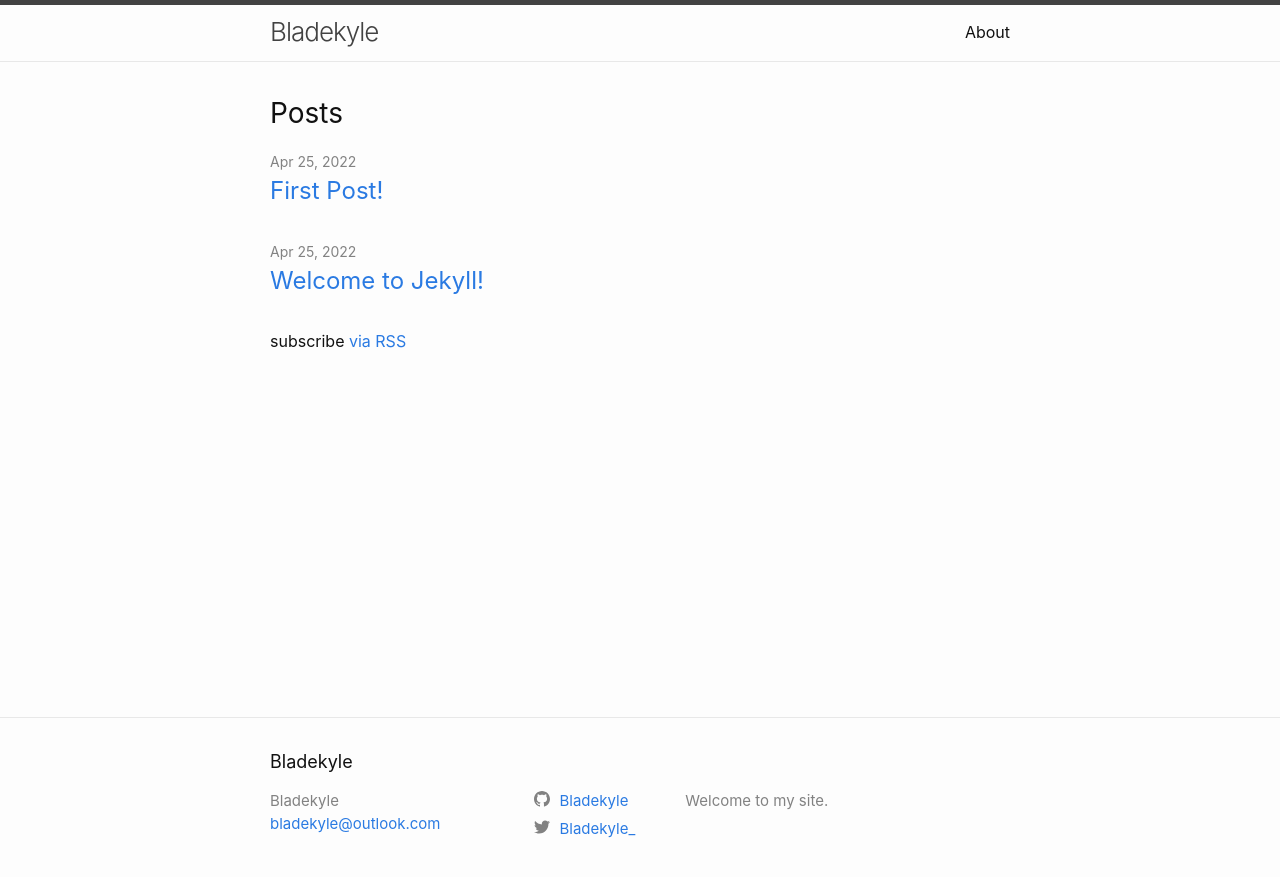
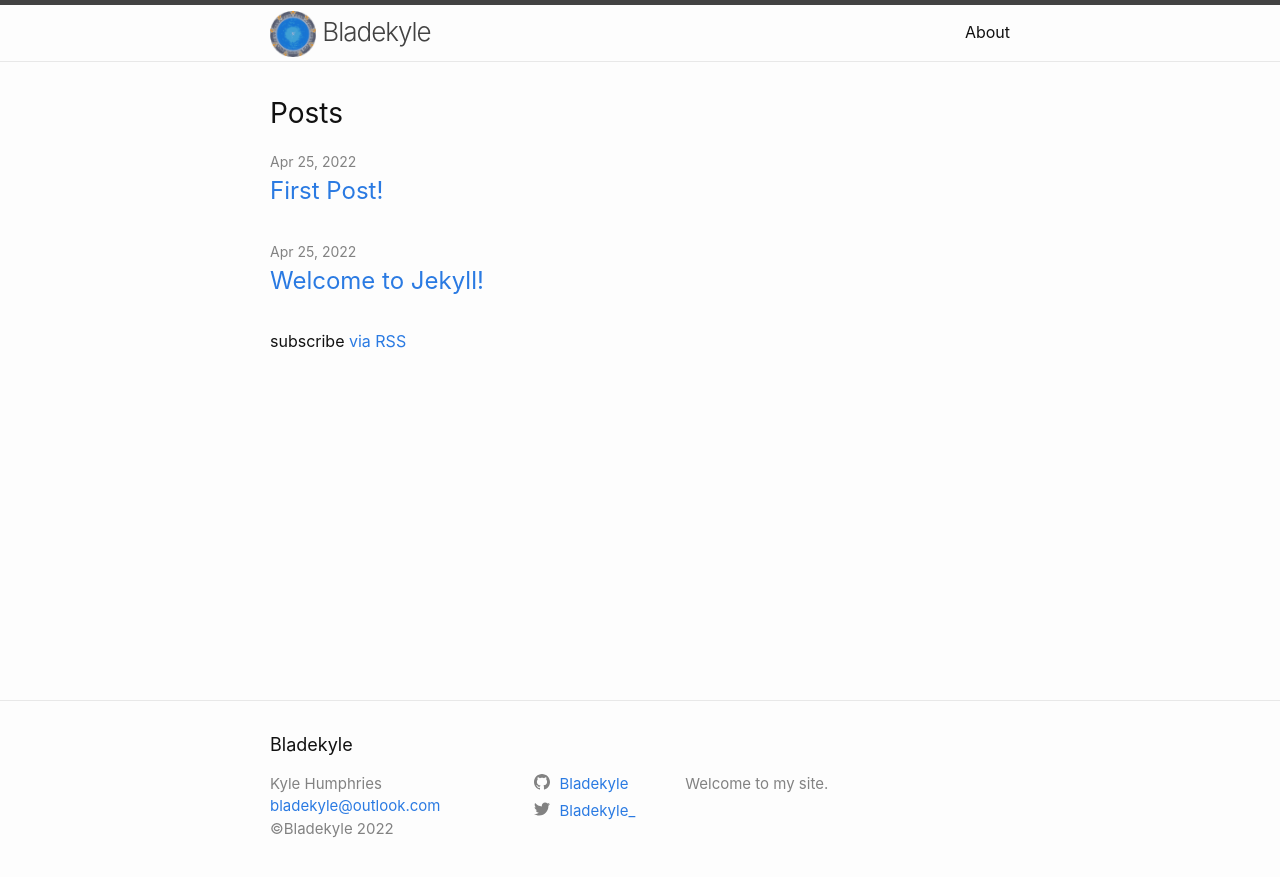
Before and after one commit to Bladekyle/Bladekyle.github.io, a Jekyll site: the page built from index.markdown, in a window 1280 px wide. Shown: the top 877 px of the page. Built offline with Jekyll 4.4.1, drawn with Linux system fonts in a browser that asks for light colours.

Commit message:
Added brands: logo and social media.

```diff
--- a/Gemfile
+++ b/Gemfile
@@ -33,4 +33,4 @@ gem "wdm", "~> 0.1.1", :platforms => [:mingw, :x64_mingw, :mswin]
 # do not have a Java counterpart.
 gem "http_parser.rb", "~> 0.6.0", :platforms => [:jruby]
 
-#gem "webrick", "~> 1.7"
+gem "webrick", "~> 1.7"
--- a/_config.yml
+++ b/_config.yml
@@ -27,6 +27,12 @@ url: "https://bladekyle.github.io" # the base hostname & protocol for your site,
 twitter_username: Bladekyle_
 github_username:  Bladekyle
 
+author: Kyle Humphries
+
+#Added a copyright. The symbol and year will be added automatically.
+copyright: "Bladekyle"
+logo: /images/logo.png
+
 # Build settings
 # Copied the theme locally to make custom changes.
 # theme: minima
--- a/_includes/footer.html
+++ b/_includes/footer.html
@@ -18,6 +18,9 @@
             {%- if site.email -%}
             <li><a class="u-email" href="mailto:{{ site.email }}">{{ site.email }}</a></li>
             {%- endif -%}
+            {%- if site.copyright -%}
+            <li>&copy;{{ site.copyright }} {{ 'now' | date: "%Y" }}</li>
+            {%- endif -%}
         </ul>
       </div>
 
--- a/_includes/header.html
+++ b/_includes/header.html
@@ -3,7 +3,17 @@
   <div class="wrapper">
     {%- assign default_paths = site.pages | map: "path" -%}
     {%- assign page_paths = site.header_pages | default: default_paths -%}
+    <!--Original site title
     <a class="site-title" rel="author" href="{{ "/" | relative_url }}">{{ site.title | escape }}</a>
+    -->
+    <a class="site-title" rel="author" href="{{ "/" | relative_url }}">
+      {%- if site:logo -%}
+        <img src="{{ site.logo | relative_url }}" alt="Logo {{ | escape}}" width="46px" height="46px"></img></a><a class="site-title">&nbsp;</a>
+        <a class="site-title" rel="author" href="{{ "/" | relative_url }}">{{ site.title | escape}}
+      {%- else -%}
+        {{ site.title | escape}}
+      {%- endif -%}
+    </a>
 
     {%- if page_paths -%}
       <nav class="site-nav">
```
Also changed, not shown: Gemfile.lock, Images/logo.png (added).
